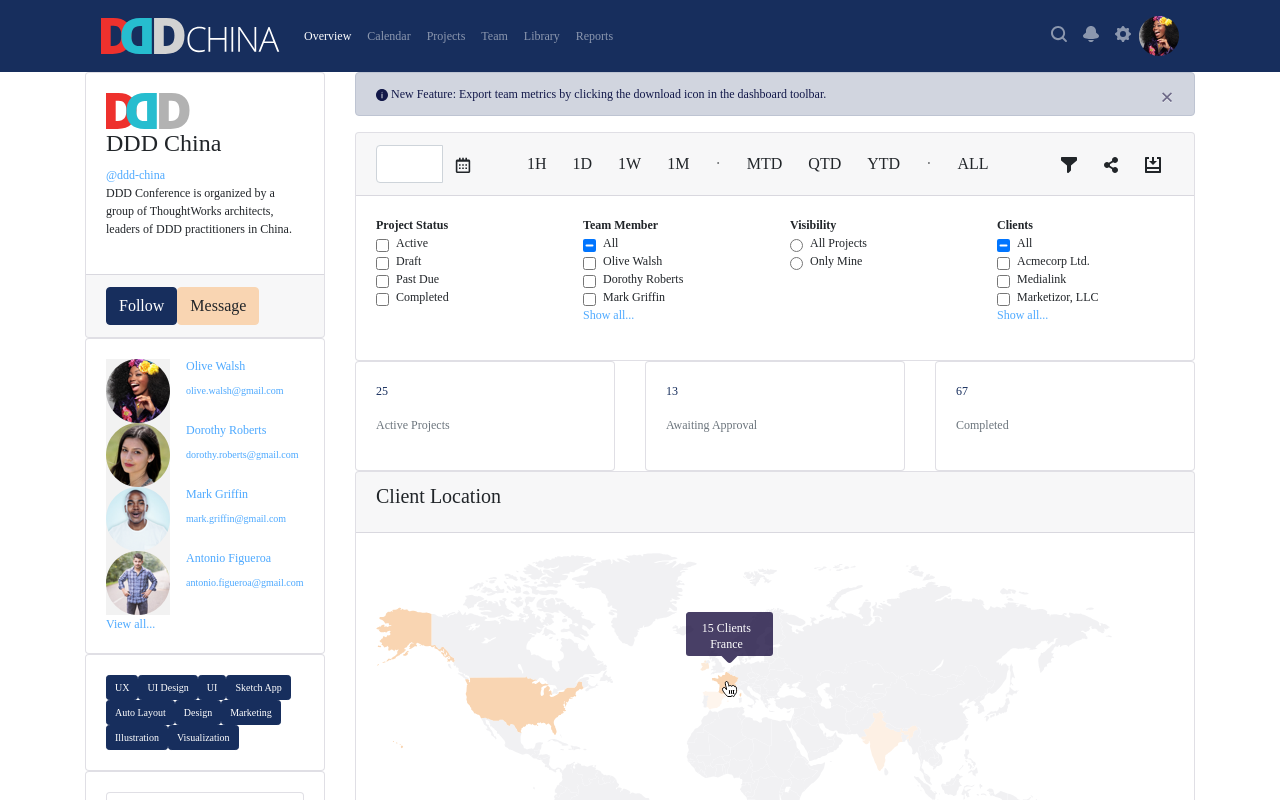
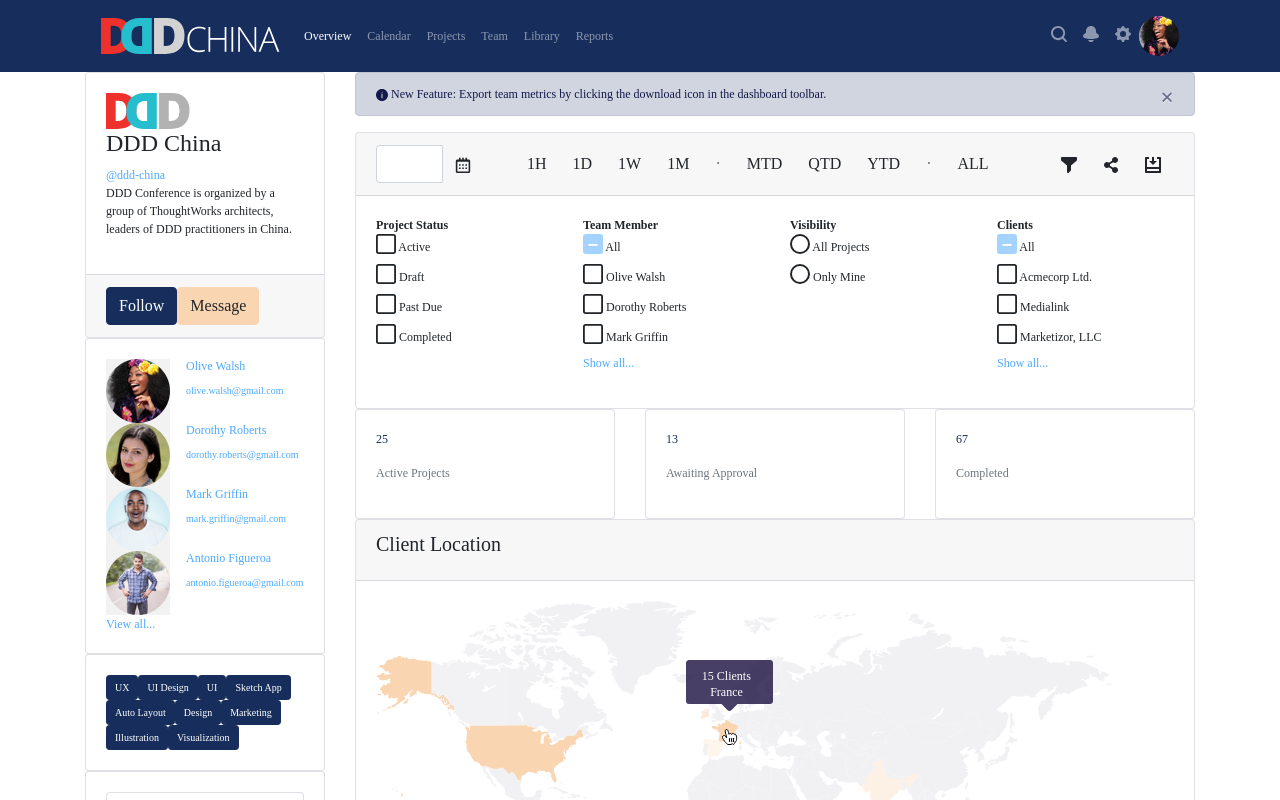
Before and after one commit to asnowwolf/ddd-china-design-system-demo, an Angular app: page / in a window 1280 px wide. Shown: the top 800 px of the page. Built offline with nearby package versions, Linux system fonts and the light colour scheme.

Commit message:
feat: 组件 - 复选框、单选框

```diff
--- a/src/app/_styles/main.scss
+++ b/src/app/_styles/main.scss
@@ -1,3 +1,4 @@
 @import "common";
 @import "bootstrap";
+@import "components";
 @import "app";
--- a/src/app/main/filter/filter.component.html
+++ b/src/app/main/filter/filter.component.html
@@ -44,11 +44,8 @@
         <dl>
           <dt>Project Status</dt>
           <dd>
-            <div *ngFor="let item of statusList" class="form-check">
-              <label class="form-check-label">
-                <input class="form-check-input" type="checkbox" value="">
-                {{item}}
-              </label>
+        <div *ngFor="let item of statusList">
+          <app-checkbox [label]="item"></app-checkbox>
             </div>
           </dd>
         </dl>
@@ -57,18 +54,10 @@
         <dl>
           <dt>Team Member</dt>
           <dd>
-            <div class="form-check">
-              <label class="form-check-label">
-                <input class="form-check-input" type="checkbox" [indeterminate]="true" value="">
-                All
-              </label>
-            </div>
+            <app-checkbox label="All" [indeterminate]="true"></app-checkbox>
 
-            <div *ngFor="let item of teamMembers" class="form-check">
-              <label class="form-check-label">
-                <input class="form-check-input" type="checkbox" value="">
-                {{item}}
-              </label>
+        <div *ngFor="let item of teamMembers">
+          <app-checkbox [label]="item"></app-checkbox>
             </div>
             <p>
               <a href="#">Show all...</a>
@@ -82,11 +71,8 @@
             Visibility
           </dt>
           <dd>
-            <div *ngFor="let item of visibilities" class="form-check">
-              <label class="form-check-label">
-                <input class="form-check-input" type="radio" value="">
-                {{item}}
-              </label>
+        <div *ngFor="let item of visibilities">
+          <app-radio [label]="item"></app-radio>
             </div>
           </dd>
         </dl>
@@ -95,17 +81,9 @@
         <dl>
           <dt>Clients</dt>
           <dd>
-            <div class="form-check">
-              <label class="form-check-label">
-                <input class="form-check-input" type="checkbox" [indeterminate]="true" value="">
-                All
-              </label>
-            </div>
-            <div *ngFor="let item of clients" class="form-check">
-              <label class="form-check-label">
-                <input class="form-check-input" type="checkbox" value="">
-                {{item}}
-              </label>
+            <app-checkbox label="All" [indeterminate]="true"></app-checkbox>
+        <div *ngFor="let item of clients">
+              <app-checkbox [label]="item"></app-checkbox>
             </div>
             <p>
               <a href="#">Show all...</a>
--- /dev/null
+++ b/src/app/shared/components/checkbox/checkbox.component.html
@@ -0,0 +1,13 @@
+<label [class.checked]="value" [class.unchecked]="!value" [class.indeterminate]="indeterminate" (click)="toggle()">
+  <svg width="20px" height="20px" viewBox="-1 -1 22 22" version="1.1" xmlns="http://www.w3.org/2000/svg">
+    <path class="box" stroke-width="2"
+          d="M0,1.99 C0,0.892 0.898,0 1.99,0 L18.01,0 C19.108,0 20,0.898 20,1.99 L20,18.01 C20,19.109 19.102,20 18.01,20 L1.99,20 C0.892,20 0,19.102 0,18.01 L0,1.99 Z"/>
+
+    <line *ngIf="indeterminate" class="mid-line" x1="5" y1="11" x2="15" y2="11"
+          stroke-width="2"></line>
+
+    <polygon *ngIf="value" class="check-mark"
+             points="7.303 15.925 16.808 5.469 15.193 4 7.229 12.762 4.543 10.077 3 11.62 7.303 15.924"/>
+  </svg>
+  {{label}}
+</label>
--- /dev/null
+++ b/src/app/shared/components/checkbox/checkbox.component.scss
@@ -0,0 +1,46 @@
+@import "common";
+
+svg {
+  user-select: none;
+  vertical-align: text-bottom;
+
+  .mid-line {
+    stroke: $white;
+  }
+
+  .check-mark {
+    fill: $white;
+  }
+
+  .box {
+    stroke: currentColor;
+    fill: currentColor;
+  }
+}
+
+svg:hover {
+  color: $active;
+}
+
+.unchecked {
+  svg {
+    .box {
+      fill: none;
+    }
+  }
+}
+
+.checked, .indeterminate {
+  svg {
+    .box {
+      fill: $active;
+      stroke: $active;
+    }
+  }
+}
+
+.indeterminate {
+  svg {
+    opacity: 0.5;
+  }
+}
--- /dev/null
+++ b/src/app/shared/components/checkbox/checkbox.component.ts
@@ -0,0 +1,54 @@
+import { Component, Input, OnInit } from '@angular/core';
+import { ControlValueAccessor, NG_VALUE_ACCESSOR } from '@angular/forms';
+
+@Component({
+  selector: 'app-checkbox',
+  templateUrl: './checkbox.component.html',
+  styleUrls: ['./checkbox.component.scss'],
+  providers: [
+    { provide: NG_VALUE_ACCESSOR, useExisting: CheckboxComponent, multi: true },
+  ],
+})
+export class CheckboxComponent implements OnInit, ControlValueAccessor {
+  constructor() {
+  }
+
+  @Input()
+  label = '';
+  @Input()
+  indeterminate = false;
+  value = false;
+  private disabled = false;
+  private onChange: (value: boolean) => void;
+  private onTouched: () => void;
+
+  ngOnInit() {
+  }
+
+  registerOnChange(fn: any): void {
+    this.onChange = fn;
+  }
+
+  registerOnTouched(fn: any): void {
+    this.onTouched = fn;
+  }
+
+  setDisabledState(isDisabled: boolean): void {
+    this.disabled = isDisabled;
+  }
+
+  writeValue(value: boolean): void {
+    this.value = value;
+  }
+
+  toggle(): void {
+    this.value = !this.value;
+    this.changed();
+  }
+
+  private changed(): void {
+    if (this.onChange) {
+      this.onChange(this.value);
+    }
+  }
+}
--- /dev/null
+++ b/src/app/shared/components/radio/radio.component.html
@@ -0,0 +1,7 @@
+<label [class.checked]="value" [class.unchecked]="!value" (click)="toggle()">
+  <svg width="20px" height="20px" viewBox="0 0 20 20" version="1.1" xmlns="http://www.w3.org/2000/svg">
+    <circle stroke="currentColor" cx="10" cy="10" r="9" stroke-width="2" fill="none"/>
+    <circle *ngIf="value" fill="currentColor" cx="10" cy="10" r="4"/>
+  </svg>
+  {{label}}
+</label>
--- /dev/null
+++ b/src/app/shared/components/radio/radio.component.scss
@@ -0,0 +1,16 @@
+@import "common";
+
+svg {
+  user-select: none;
+  vertical-align: text-bottom;
+}
+
+svg:hover {
+  color: $active;
+}
+
+.checked {
+  svg {
+    color: $active;
+  }
+}
--- /dev/null
+++ b/src/app/shared/components/radio/radio.component.ts
@@ -0,0 +1,53 @@
+import { Component, Input, OnInit } from '@angular/core';
+import { ControlValueAccessor, NG_VALUE_ACCESSOR } from '@angular/forms';
+
+@Component({
+  selector: 'app-radio',
+  templateUrl: './radio.component.html',
+  styleUrls: ['./radio.component.scss'],
+  providers: [
+    { provide: NG_VALUE_ACCESSOR, useExisting: RadioComponent, multi: true },
+  ],
+})
+export class RadioComponent implements OnInit, ControlValueAccessor {
+
+  constructor() {
+  }
+
+  @Input()
+  label = '';
+  value = false;
+  private disabled = false;
+  private onChange: (value: boolean) => void;
+  private onTouched: () => void;
+
+  ngOnInit() {
+  }
+
+  registerOnChange(fn: any): void {
+    this.onChange = fn;
+  }
+
+  registerOnTouched(fn: any): void {
+    this.onTouched = fn;
+  }
+
+  setDisabledState(isDisabled: boolean): void {
+    this.disabled = isDisabled;
+  }
+
+  writeValue(value: boolean): void {
+    this.value = value;
+  }
+
+  toggle(): void {
+    this.value = !this.value;
+    this.changed();
+  }
+
+  private changed(): void {
+    if (this.onChange) {
+      this.onChange(this.value);
+    }
+  }
+}
--- a/src/app/shared/shared.module.ts
+++ b/src/app/shared/shared.module.ts
@@ -1,5 +1,7 @@
 import { CommonModule } from '@angular/common';
 import { NgModule } from '@angular/core';
+import { CheckboxComponent } from './components/checkbox/checkbox.component';
+import { RadioComponent } from './components/radio/radio.component';
 import { IconCalendarComponent } from './icon-calendar/icon-calendar.component';
 import { IconExportComponent } from './icon-export/icon-export.component';
 import { IconFilterComponent } from './icon-filter/icon-filter.component';
@@ -18,6 +20,8 @@ import { IconShareComponent } from './icon-share/icon-share.component';
     IconExportComponent,
     IconCalendarComponent,
     IconMoreComponent,
+    CheckboxComponent,
+    RadioComponent,
   ],
   imports: [
     CommonModule,
@@ -30,6 +34,8 @@ import { IconShareComponent } from './icon-share/icon-share.component';
     IconExportComponent,
     IconCalendarComponent,
     IconMoreComponent,
+    CheckboxComponent,
+    RadioComponent,
   ],
 })
 export class SharedModule {
```
Also changed, not shown: src/app/_styles/_components.scss (added), 2 other files (tests, documents, lock files or other folders).
